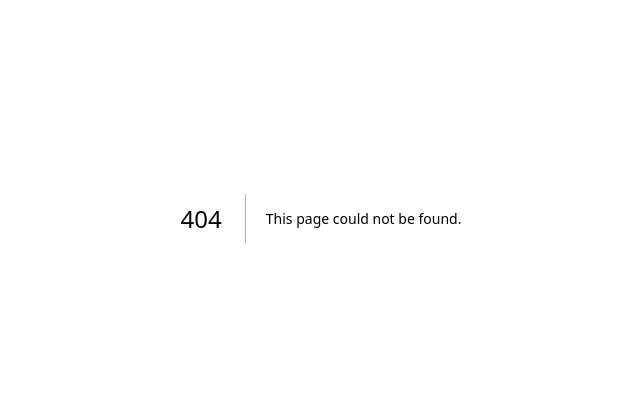
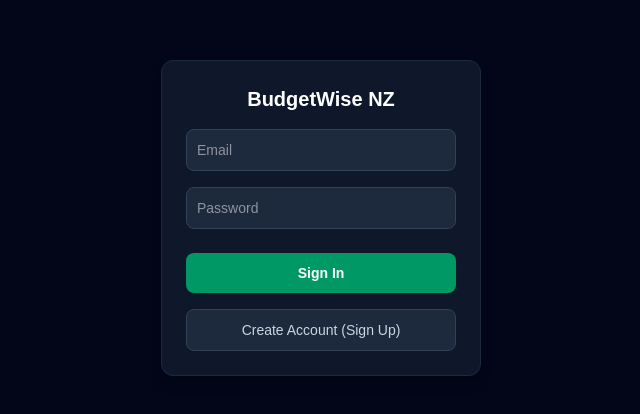
Before and after one commit to kymay/budgetwise-nz, a Next.js app: page /login in a window 1280 px wide. Before the commit this address had no page. Shown: the part 182-596 px from the top of the page, without its empty margins (319-959 px from the left). Built offline with nearby package versions, Linux system fonts and the light colour scheme; no server answers.

Commit message:
feat: supabase ssr packages, add user auth, add user signup/signin page

```diff
--- /dev/null
+++ b/app/login/page.tsx
@@ -0,0 +1,104 @@
+"use client";
+
+import { useState } from "react";
+import { createClient } from "@/utils/supabase/client";
+import { useRouter } from "next/navigation";
+
+export default function LoginPage() {
+  const [email, setEmail] = useState("");
+  const [password, setPassword] = useState("");
+  const [error, setError] = useState<string | null>(null);
+  const [message, setMessage] = useState<string | null>(null);
+  const router = useRouter();
+  const supabase = createClient();
+
+  const handleSignIn = async (e: React.FormEvent) => {
+    e.preventDefault();
+    setError(null);
+    setMessage(null);
+
+    const { error } = await supabase.auth.signInWithPassword({
+      email,
+      password,
+    });
+
+    if (error) {
+      setError(error.message);
+    } else {
+      router.push("/");
+      router.refresh();
+    }
+  };
+
+  const handleSignUp = async () => {
+    setError(null);
+    setMessage(null);
+
+    const { error } = await supabase.auth.signUp({
+      email,
+      password,
+    });
+
+    if (error) {
+      setError(error.message);
+    } else {
+      setMessage(
+        "Check your email for the confirmation link, or log in if email confirmations are disabled locally.",
+      );
+    }
+  };
+
+  return (
+    <div className="flex flex-col items-center justify-center min-h-screen bg-slate-950 text-white">
+      <form
+        onSubmit={handleSignIn}
+        className="flex flex-col gap-4 w-80 p-6 bg-slate-900 border border-slate-800 rounded-xl shadow-lg"
+      >
+        <h1 className="text-xl font-bold text-center">BudgetWise NZ</h1>
+
+        {error && (
+          <p className="text-red-400 text-sm bg-red-950/50 p-2 rounded border border-red-900">
+            {error}
+          </p>
+        )}
+        {message && (
+          <p className="text-emerald-400 text-sm bg-emerald-950/50 p-2 rounded border border-emerald-900">
+            {message}
+          </p>
+        )}
+
+        <input
+          type="email"
+          placeholder="Email"
+          value={email}
+          onChange={(e) => setEmail(e.target.value)}
+          required
+          className="p-2.5 rounded-lg bg-slate-800 border border-slate-700 text-sm focus:outline-none focus:border-emerald-500"
+        />
+        <input
+          type="password"
+          placeholder="Password"
+          value={password}
+          onChange={(e) => setPassword(e.target.value)}
+          required
+          className="p-2.5 rounded-lg bg-slate-800 border border-slate-700 text-sm focus:outline-none focus:border-emerald-500"
+        />
+
+        <button
+          type="submit"
+          className="mt-2 bg-emerald-600 hover:bg-emerald-500 transition-colors p-2.5 rounded-lg font-semibold text-sm"
+        >
+          Sign In
+        </button>
+
+        <button
+          type="button"
+          onClick={handleSignUp}
+          className="bg-slate-800 hover:bg-slate-700 transition-colors p-2.5 rounded-lg text-slate-300 text-sm border border-slate-700"
+        >
+          Create Account (Sign Up)
+        </button>
+      </form>
+    </div>
+  );
+}
--- a/package.json
+++ b/package.json
@@ -10,7 +10,7 @@
   },
   "dependencies": {
     "@supabase/ssr": "^0.12.7",
-    "@supabase/supabase-js": "^2.117.2",
+    "@supabase/supabase-js": "^2.118.0",
     "next": "16.3.8",
     "react": "19.2.8",
     "react-dom": "19.2.8"
--- /dev/null
+++ b/utils/supabase/client.ts
@@ -0,0 +1,8 @@
+import { createBrowserClient } from "@supabase/ssr";
+
+export function createClient() {
+  return createBrowserClient(
+    process.env.NEXT_PUBLIC_SUPABASE_URL!,
+    process.env.NEXT_PUBLIC_SUPABASE_ANON_KEY!,
+  );
+}
--- /dev/null
+++ b/utils/supabase/server.ts
@@ -0,0 +1,25 @@
+import { createServerClient } from "@supabase/ssr";
+import { cookies } from "next/headers";
+
+export async function createClient() {
+  const cookieStore = await cookies();
+
+  return createServerClient(
+    process.env.NEXT_PUBLIC_SUPABASE_URL!,
+    process.env.NEXT_PUBLIC_SUPABASE_ANON_KEY!,
+    {
+      cookies: {
+        getAll() {
+          return cookieStore.getAll();
+        },
+        setAll(cookiesToSet) {
+          try {
+            cookiesToSet.forEach(({ name, value, options }) =>
+              cookieStore.set(name, value, options),
+            );
+          } catch {}
+        },
+      },
+    },
+  );
+}
```
Also changed, not shown: 1 other file (tests, documents, lock files or other folders).
